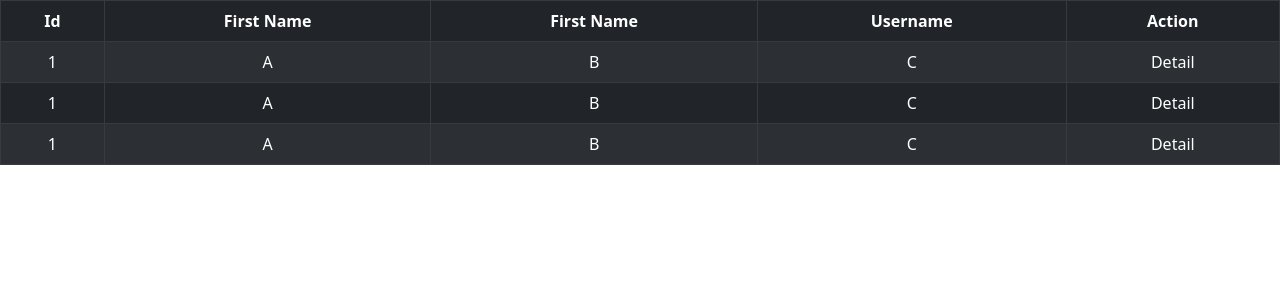
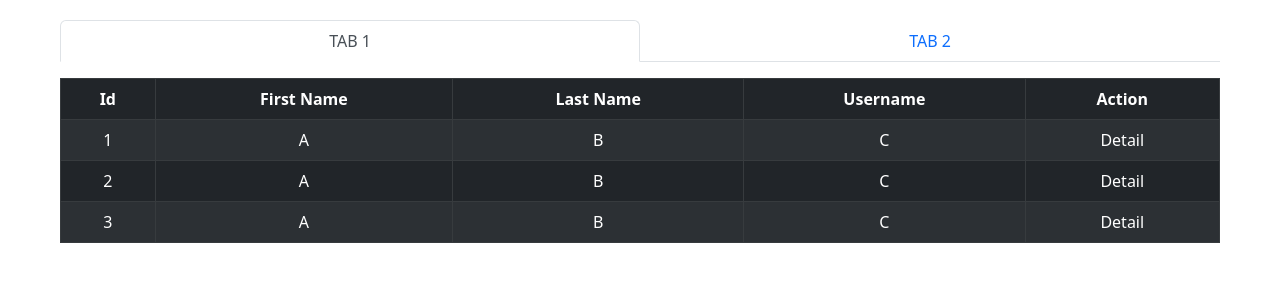
Before and after one commit to vanhoa690/react_table, a React (Create React App) app: page / in a window 1280 px wide. Shown: the top 300 px of the page. Built offline with nearby package versions, Linux system fonts and the light colour scheme.

Commit message:
add component ListTab

```diff
--- a/src/App.css
+++ b/src/App.css
@@ -1,38 +1,6 @@
 .App {
   text-align: center;
+  max-width: 1200px;
+  margin: 0 auto;
+  padding: 20px;
 }
-
-.App-logo {
-  height: 40vmin;
-  pointer-events: none;
-}
-
-@media (prefers-reduced-motion: no-preference) {
-  .App-logo {
-    animation: App-logo-spin infinite 20s linear;
-  }
-}
-
-.App-header {
-  background-color: #282c34;
-  min-height: 100vh;
-  display: flex;
-  flex-direction: column;
-  align-items: center;
-  justify-content: center;
-  font-size: calc(10px + 2vmin);
-  color: white;
-}
-
-.App-link {
-  color: #61dafb;
-}
-
-@keyframes App-logo-spin {
-  from {
-    transform: rotate(0deg);
-  }
-  to {
-    transform: rotate(360deg);
-  }
-}
--- a/src/App.js
+++ b/src/App.js
@@ -1,8 +1,12 @@
+import React, { useState } from 'react'
 import './App.css'
 import { ListTable } from './components/ListTable'
+import { ListTabs } from './components/ListTabs'
 
 function App() {
-  const headers = ['Id', 'First Name', 'First Name', 'Username', 'Action']
+  const tabs = ['tab 1', 'tab 2']
+  const [activeTab, setActiveTab] = useState('tab 1')
+  const headers = ['Id', 'First Name', 'Last Name', 'Username', 'Action']
   const columns = [
     {
       id: 1,
@@ -11,21 +15,51 @@ function App() {
       userName: 'C',
     },
     {
-      id: 1,
+      id: 2,
       firstName: 'A',
       lastName: 'B',
       userName: 'C',
     },
     {
-      id: 1,
+      id: 3,
       firstName: 'A',
       lastName: 'B',
       userName: 'C',
     },
   ]
+  const headers2 = ['Id2', 'First Name2', 'Last Name2', 'Username2', 'Action2']
+  const columns2 = [
+    {
+      id: 1,
+      firstName: 'A2',
+      lastName: 'B2',
+      userName: 'C2',
+    },
+    {
+      id: 2,
+      firstName: 'A',
+      lastName: 'B',
+      userName: 'C',
+    },
+    {
+      id: 3,
+      firstName: 'A',
+      lastName: 'B',
+      userName: 'C',
+    },
+  ]
+
   return (
     <div className="App">
-      <ListTable headers={headers} columns={columns} />
+      <ListTabs
+        tabs={tabs}
+        activeTab={activeTab}
+        onSetActiveTab={setActiveTab}
+      />
+      <ListTable
+        headers={activeTab === 'tab 1' ? headers : headers2}
+        columns={activeTab === 'tab 1' ? columns : columns2}
+      />
     </div>
   )
 }
--- a/src/components/ListTable.js
+++ b/src/components/ListTable.js
@@ -13,10 +13,9 @@ export const ListTable = ({ headers, columns }) => {
       <tbody>
         {columns.map((column, index) => (
           <tr key={index}>
-            <td>{column.id}</td>
-            <td>{column.firstName}</td>
-            <td>{column.lastName}</td>
-            <td>{column.userName}</td>
+            {Object.values(column).map((item, idx) => (
+              <td key={idx}>{item}</td>
+            ))}
             <td>Detail</td>
           </tr>
         ))}
--- /dev/null
+++ b/src/components/ListTabs.js
@@ -0,0 +1,18 @@
+import Tab from 'react-bootstrap/Tab'
+import Tabs from 'react-bootstrap/Tabs'
+
+export const ListTabs = ({ tabs, activeTab, onSetActiveTab }) => {
+  return (
+    <Tabs
+      defaultActiveKey={activeTab}
+      onSelect={onSetActiveTab}
+      id="justify-tab-example"
+      className="mb-3"
+      justify
+    >
+      {tabs.map((tab, index) => (
+        <Tab eventKey={tab} title={tab.toUpperCase()} key={index} />
+      ))}
+    </Tabs>
+  )
+}
```
